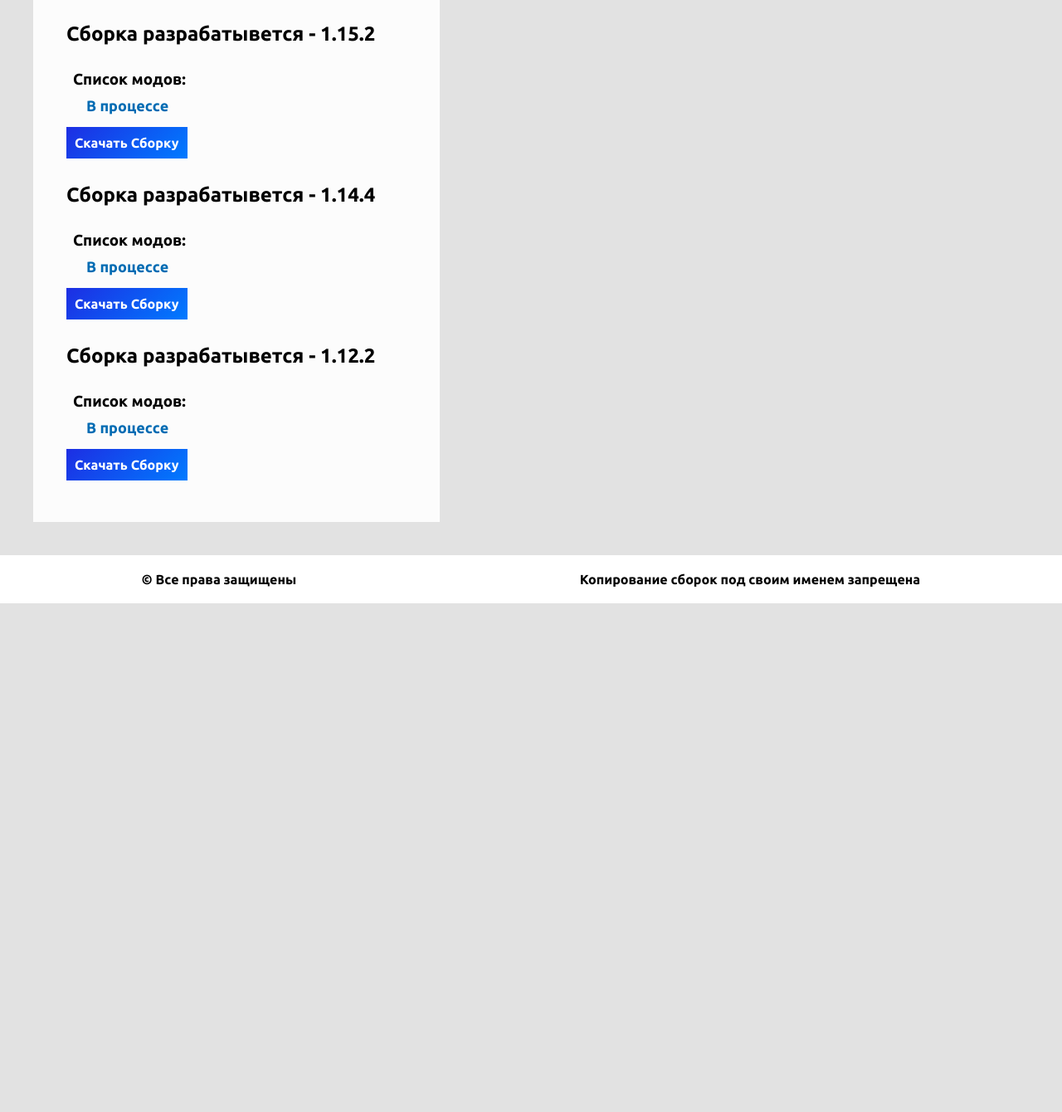
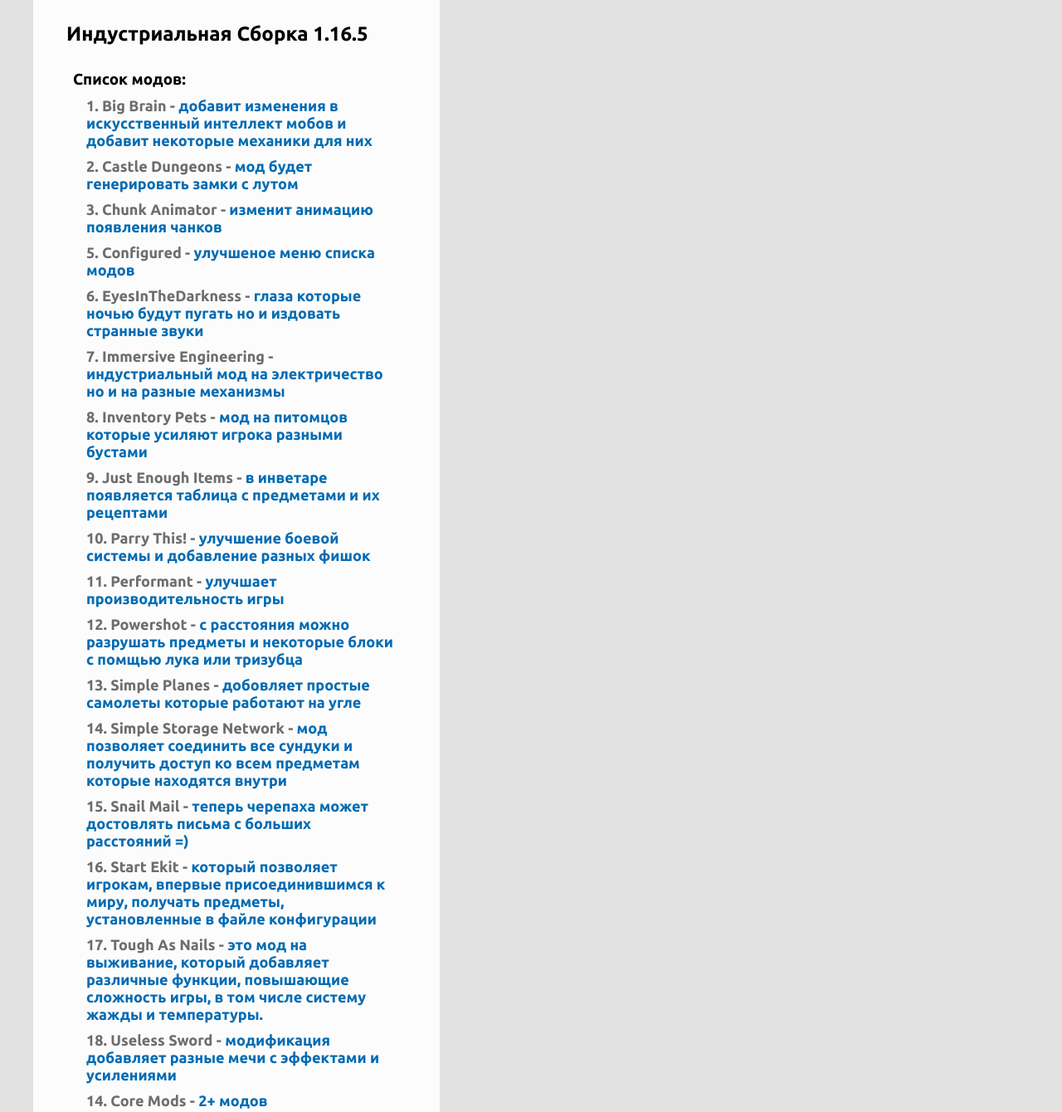
Before and after one commit to Reznixon/QPModsProject, a plain HTML site: page pages/pmods.html in a window 1280 px wide. Shown: the part 2380-3720 px from the top of the page at 83% size. Before the commit the page ends 3107 px from the top, so only its background shows below. Drawn offline with Linux system fonts and the light colour scheme.

Commit message:
add assamblies on version mc 1.16.5

```diff
--- a/pages/pmods.html
+++ b/pages/pmods.html
@@ -68,13 +68,32 @@
                         </div>
                     </div>
                 </div>
-                <div class="assembly1165" id="m1152">
+                <div class="assembly1165" id="m1165">
                     <div class="assambly-component">
-                        <h2 class="assembly-about">Сборка разрабатывется - 1.15.2</h2>
+                        <h2 class="assembly-about">Индустриальная Сборка 1.16.5</h2>
                         <div class="mods1165-text">
                             <h3 class="list-assembly">Список модов: </h3>
                             <ul class="mods1165">
-                                <li class="mod1165"><a href="#">В процессе</a></li>
+                                <li class="mod1165"><a href="#"><span>1. Big Brain - </span>добавит изменения в искусственный интеллект мобов
+                                 и добавит некоторые механики для них</a></li>
+                                <li class="mod1165"><a href="#"><span>2. Castle Dungeons - </span>мод будет генерировать замки с лутом</a></li>
+                                <li class="mod1165"><a href="#"><span>3. Chunk Animator - </span>изменит анимацию появления чанков</a></li>
+                                <li class="mod1165"><a href="#"><span>5. Configured - </span>улучшеное меню списка модов</a></li>
+                                <li class="mod1165"><a href="#"><span>6. EyesInTheDarkness - </span>глаза которые ночью будут пугать но и издовать странные звуки</a></li>
+                                <li class="mod1165"><a href="#"><span>7. Immersive Engineering - </span>индустриальный мод на электричество но и на разные механизмы</a></li>
+                                <li class="mod1165"><a href="#"><span>8. Inventory Pets - </span>мод на питомцов которые усиляют игрока разными бустами</a></li>
+                                <li class="mod1165"><a href="#"><span>9. Just Enough Items - </span>в инветаре появляется таблица с предметами и
+                                их рецептами</a></li>
+                                <li class="mod1165"><a href="#"><span>10. Parry This! - </span>улучшение боевой системы и добавление разных фишок</a></li>
+                                <li class="mod1165"><a href="#"><span>11. Performant - </span>улучшает производительность игры</a></li>
+                                <li class="mod1165"><a href="#"><span>12. Powershot - </span>с расстояния можно разрушать предметы и некоторые блоки с помщью лука или тризубца</a></li>
+                                <li class="mod1165"><a href="#"><span>13. Simple Planes - </span>добовляет простые самолеты которые работают на угле</a></li>
+                                <li class="mod1165"><a href="#"><span>14. Simple Storage Network - </span>мод позволяет соединить все сундуки и получить доступ ко всем предметам которые находятся внутри</a></li>
+                                <li class="mod1165"><a href="#"><span>15. Snail Mail - </span>теперь черепаха может достовлять письма с больших расстояний =)</a></li>
+                                <li class="mod1165"><a href="#"><span>16. Start Ekit - </span>который позволяет игрокам, впервые присоединившимся к миру, получать предметы, установленные в файле конфигурации</a></li>
+                                <li class="mod1165"><a href="#"><span>17. Tough As Nails - </span>это мод на выживание, который добавляет различные функции, повышающие сложность игры, в том числе систему жажды и температуры.</a></li>
+                                <li class="mod1165"><a href="#"><span>18. Useless Sword - </span>модификация добавляет разные мечи с эффектами и усилениями</a></li>
+                                <li class="mod1165"><a href="#"><span>14. Core Mods - </span>2+ модов</a></li>
                             </ul>
                             <a href="#" class="download-assamblye">Скачать Сборку</a>
                         </div>
```
